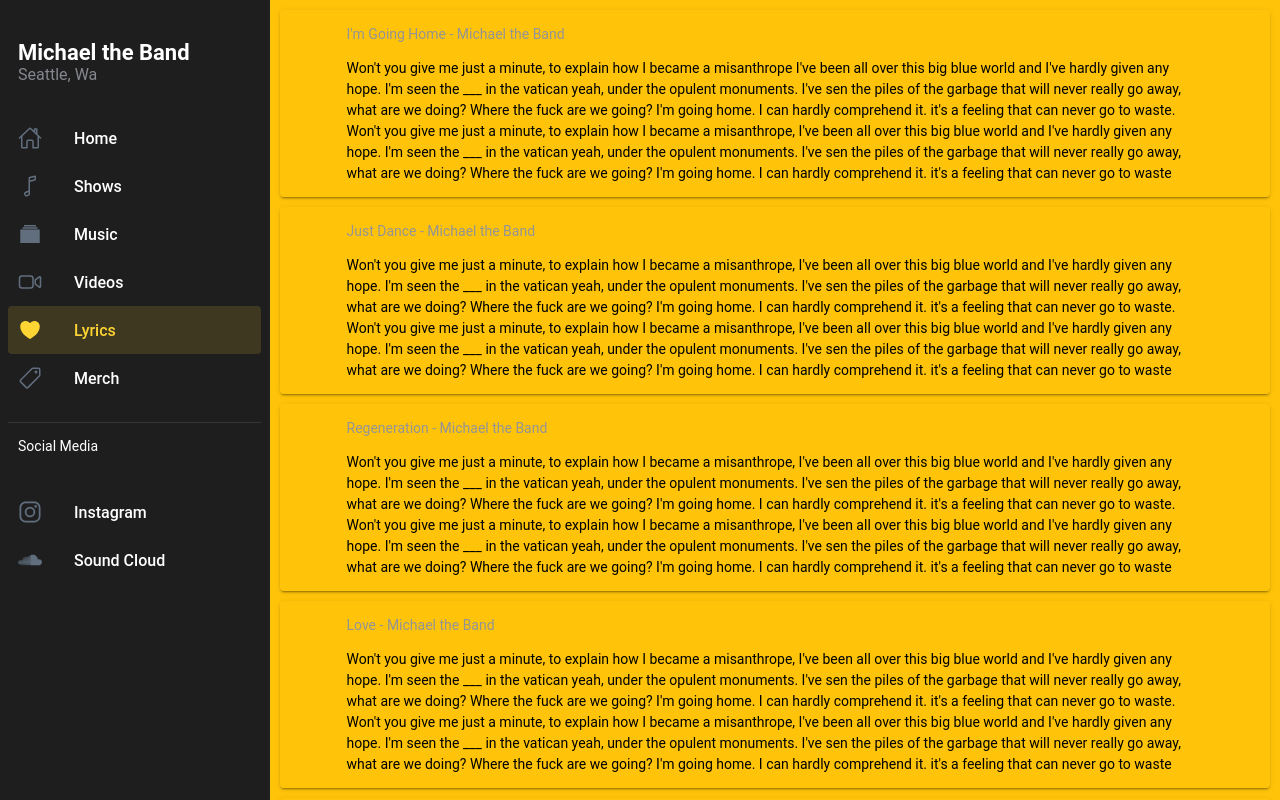
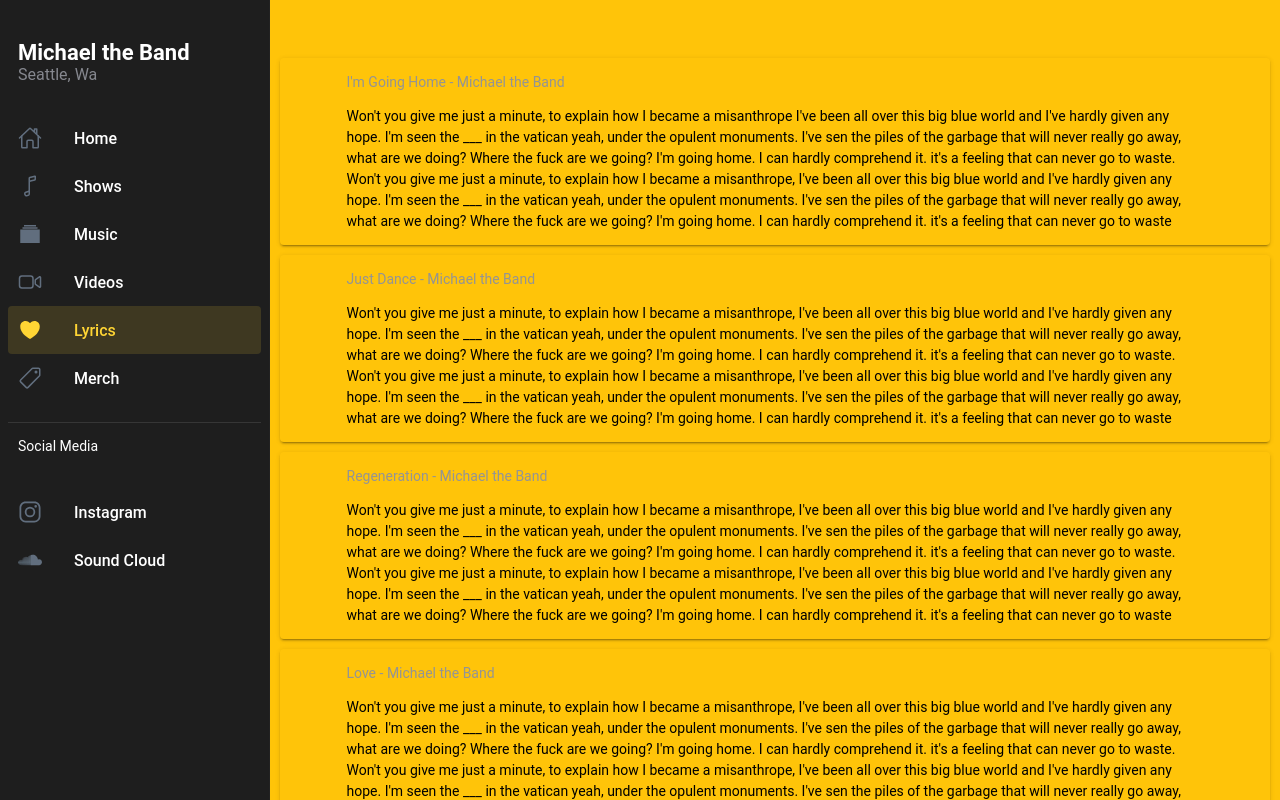
Before and after one commit to kasingj2/michael-band-web-app, a React (Create React App) app: page /lyrics in a window 1280 px wide. Built offline with nearby package versions, Linux system fonts and the light colour scheme.

Commit message:
working to fix menu bug

```diff
--- a/src/components/Menu.tsx
+++ b/src/components/Menu.tsx
@@ -82,13 +82,11 @@ const socialMedias: SocialMedia[] = [
   }
 ]
 
-const labels = ['Family', 'Friends', 'Notes', 'Work', 'Travel', 'Reminders'];
-
 const Menu: React.FC = () => {
   const location = useLocation();
 
   return (
-    <IonMenu contentId="main" type="overlay">
+    <IonMenu contentId="main" type="overlay" >
       <IonContent>
         <IonList id="inbox-list">
           <IonListHeader>Michael the Band</IonListHeader>
--- a/src/components/MusicPlayer.tsx
+++ b/src/components/MusicPlayer.tsx
@@ -33,7 +33,7 @@ export const MusicPlayer = (props: any) => {
                             <IonList>
                                 {tracksData && tracksData.map(track => {
                                     return (
-                                        <IonItem onClick={() => props.setCurrentSongDetail(track)} button>
+                                        <IonItem key={track.trackName} onClick={() => props.setCurrentSongDetail(track)} button>
                                             <IonLabel slot='start'> {track.trackName}</IonLabel>
                                             <IonLabel> {track.trackLength}</IonLabel>
                                             <IonIcon slot='end' ios={musicalNoteOutline}></IonIcon>
--- a/src/pages/Home.tsx
+++ b/src/pages/Home.tsx
@@ -9,22 +9,23 @@ import YouTubeFooter from '../components/YoutubeFooter'
 import YoutubePlayer from '../components/YoutubePlayer';
 import EmailSignupForm from '../components/EmailSignupForm';
 import { menuOutline } from 'ionicons/icons';
+import SongDetailsJson from '../data/SongDetails.json'
+
 const Home: FC = () => {
 
-    const [currentSongDetail, setCurrentSongDetail] = useState({
-        "trackName": "I'm Going Home",
-        "trackLength": "4:02",
-        "youtubeVideoId": "ZQF1rSVu4oo"
-    })
+    const [currentSongDetail, setCurrentSongDetail] = useState(SongDetailsJson.albums['Michael-the-Band'].tracks[0])
 
     const playButtonOnClick = () => {
         setCurrentSongDetail(currentSongDetail)
     }
+    const imageCardStyle = {
+        boxShadow: 'none'
+    }
 
     return (
-        <IonPage>
-            <IonContent class="maincontent" fullscreen>
-                <IonCard>
+        <>
+            <IonContent class="maincontent" fullscreen >
+                <IonCard style={imageCardStyle}>
                     <IonCardContent className="ion-justify-content-center">
                         <img className='michaelsImg' src={michaelImage} alt="michaels"></img>
                     </IonCardContent>
@@ -40,7 +41,7 @@ const Home: FC = () => {
                 <EmailSignupForm />
             </IonContent>
             <div style={{ height: '20rem' }}></div>
-        </IonPage >
+        </>
     );
 };
 
--- a/src/pages/Lyrics.tsx
+++ b/src/pages/Lyrics.tsx
@@ -5,7 +5,6 @@ import LyricsComponent from "../components/LyricsComponent";
 const Lyrics = ({ name }: any) => {
 
   return (
-    <IonPage>
     <IonContent fullscreen>
       <IonHeader collapse="condense">
         <IonToolbar>
@@ -13,7 +12,6 @@ const Lyrics = ({ name }: any) => {
       </IonHeader>
       <LyricsComponent />
     </IonContent>
-    </IonPage>
   )
 }
 
--- a/src/pages/Page.tsx
+++ b/src/pages/Page.tsx
@@ -7,49 +7,28 @@ type props = {
   Component: React.FC
 }
 
+const headerStyle = {
+  height: '3rem',
+  zIndex: '1'
+}
 const toolbarStyle = {
-  backgroundColor: 'transparent'
+  border: 'none'
 }
 
 const Page = ({ Component }: props) => {
 
-  const mainComponent = () => {
-    return <Component />
-  }
-
   return (
-    <div className='pageMenuToggle'>
-      <IonHeader>
-        <IonToolbar>
+    <IonPage>
+      <IonHeader style={headerStyle} class="ion-no-border">
+        <IonToolbar style={toolbarStyle}>
           <IonButtons slot="start">
             <IonMenuButton />
           </IonButtons>
-          <IonTitle>title</IonTitle>
         </IonToolbar>
       </IonHeader>
-      {mainComponent()}
-    </div>
+      <Component />
+    </IonPage>
   );
 };
 
 export default Page;
-
-
-{/* <IonPage>
-<IonHeader>
-  <IonToolbar>
-    <IonButtons slot="start">
-      <IonMenuButton />
-    </IonButtons>
-    <IonTitle>{name}</IonTitle>
-  </IonToolbar>
-</IonHeader>
-
-<IonContent fullscreen>
-  <IonHeader collapse="condense">
-    <IonToolbar>
-      <IonTitle size="large">{name}</IonTitle>
-    </IonToolbar>
-  </IonHeader>
-</IonContent>
-</IonPage> */}
--- a/src/theme/variables.css
+++ b/src/theme/variables.css
@@ -186,7 +186,7 @@ http://ionicframework.com/docs/theming/ */
 
   .ios ion-modal {
     --ion-background-color: var(--ion-color-step-100);
-    --ion-toolbar-background: var(--ion-color-step-150);
+    --ion-toolbar-background: transparent;
     --ion-toolbar-border-color: var(--ion-color-step-250);
   }
 
@@ -224,11 +224,8 @@ http://ionicframework.com/docs/theming/ */
     --ion-color-step-850: #dbdbdb;
     --ion-color-step-900: #e7e7e7;
     --ion-color-step-950: #f3f3f3;
-
     --ion-item-background: #1e1e1e;
-
-    --ion-toolbar-background: #1f1f1f;
-
+    --ion-toolbar-background: transparent;
     --ion-tab-bar-background: #1f1f1f;
 
     --ion-card-background: #1e1e1e;
@@ -352,7 +349,7 @@ http://ionicframework.com/docs/theming/ */
 
   .ios ion-modal {
     --ion-background-color: var(--ion-color-step-100);
-    --ion-toolbar-background: var(--ion-color-step-150);
+    --ion-toolbar-background: transparent;
     --ion-toolbar-border-color: var(--ion-color-step-250);
   }
 
@@ -393,7 +390,7 @@ http://ionicframework.com/docs/theming/ */
 
     --ion-item-background: #1e1e1e;
 
-    --ion-toolbar-background: #1f1f1f;
+    --ion-toolbar-background: transparent;
 
     --ion-tab-bar-background: #1f1f1f;
 
```
Lines whose indentation alone changed are shown as unchanged.
